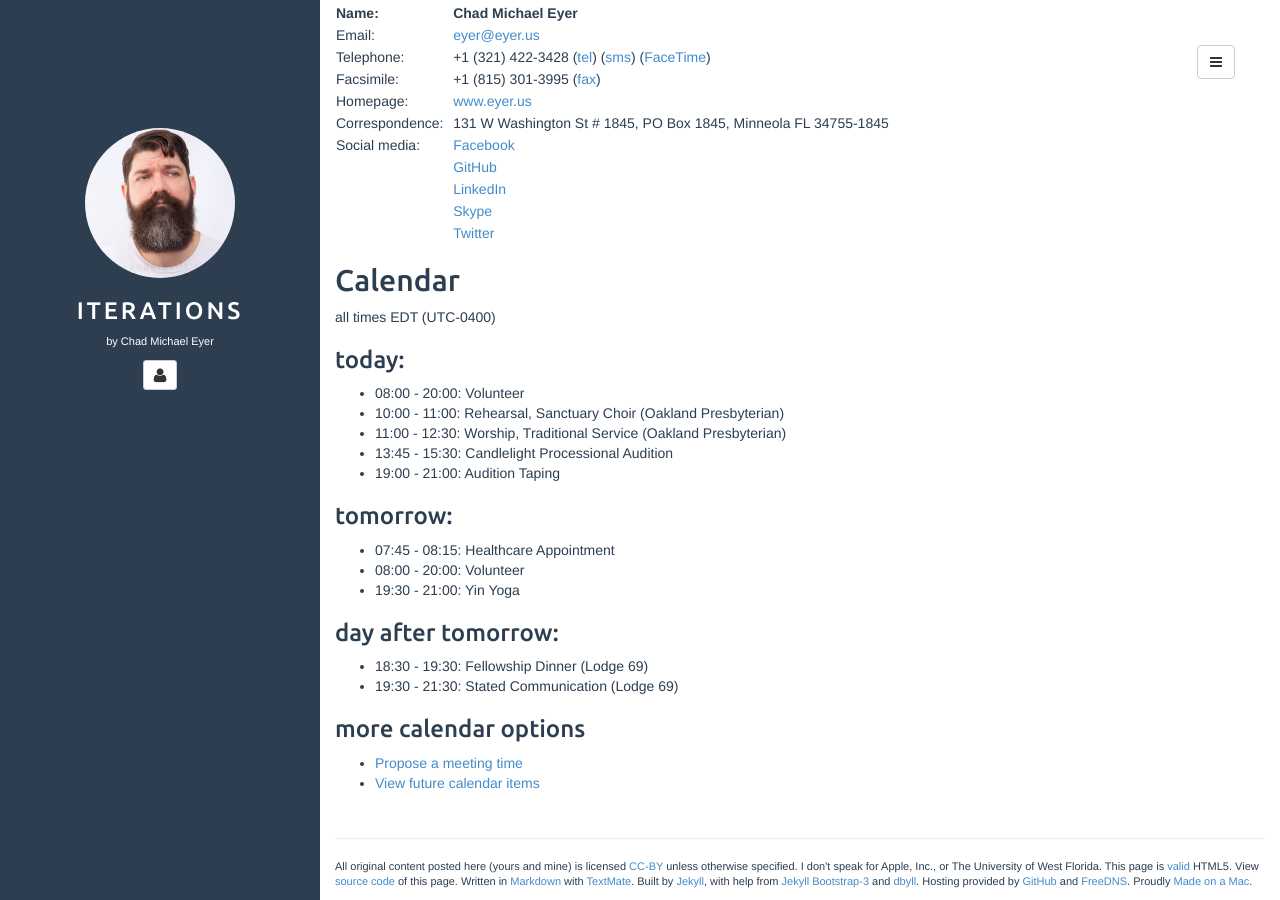
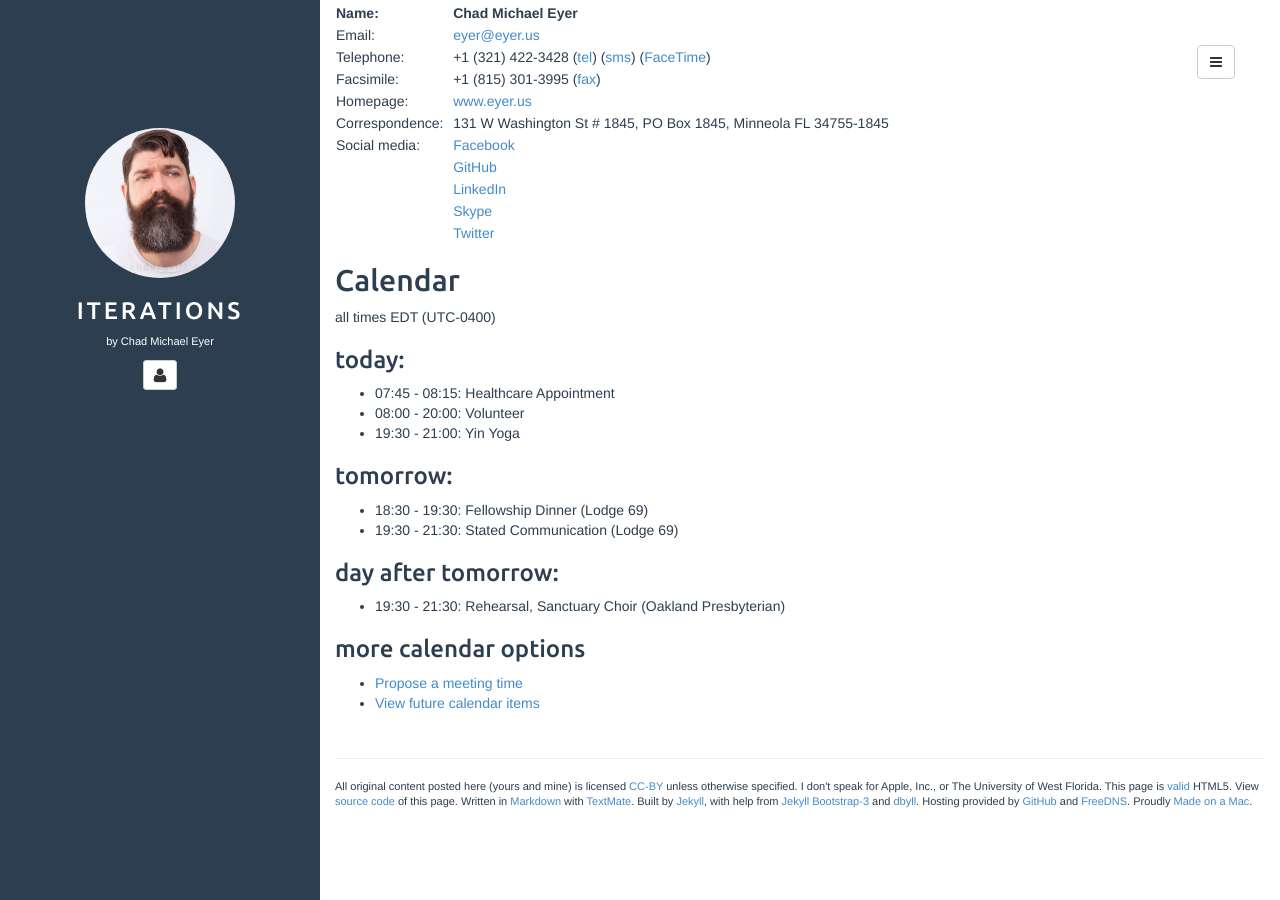
Before and after one commit to chadmichaeleyer/chadmichaeleyer.github.io, a Jekyll site: the page built from about.md, in a window 1280 px wide and 900 px high, scrolled down 1170 px. Built offline with Jekyll 4.4.1, drawn with Linux system fonts in a browser that asks for light colours.

Commit message:
calendar update

```diff
--- a/calendar.markdown
+++ b/calendar.markdown
@@ -1,20 +1,16 @@
 all times EDT (UTC-0400)
 
 ### today:
-
-* 08:00 - 20:00: Volunteer
-* 10:00 - 11:00: Rehearsal, Sanctuary Choir (Oakland Presbyterian)
-* 11:00 - 12:30: Worship, Traditional Service (Oakland Presbyterian)
-* 13:45 - 15:30: Candlelight Processional Audition
-* 19:00 - 21:00: Audition Taping
-
-### tomorrow:
 
 * 07:45 - 08:15: Healthcare Appointment
 * 08:00 - 20:00: Volunteer
 * 19:30 - 21:00: Yin Yoga
 
-### day after tomorrow:
+### tomorrow:
 
 * 18:30 - 19:30: Fellowship Dinner (Lodge 69)
 * 19:30 - 21:30: Stated Communication (Lodge 69)
+
+### day after tomorrow:
+
+* 19:30 - 21:30: Rehearsal, Sanctuary Choir (Oakland Presbyterian)
```
Also changed, not shown: calendar-year.markdown (+6 -8 lines).
